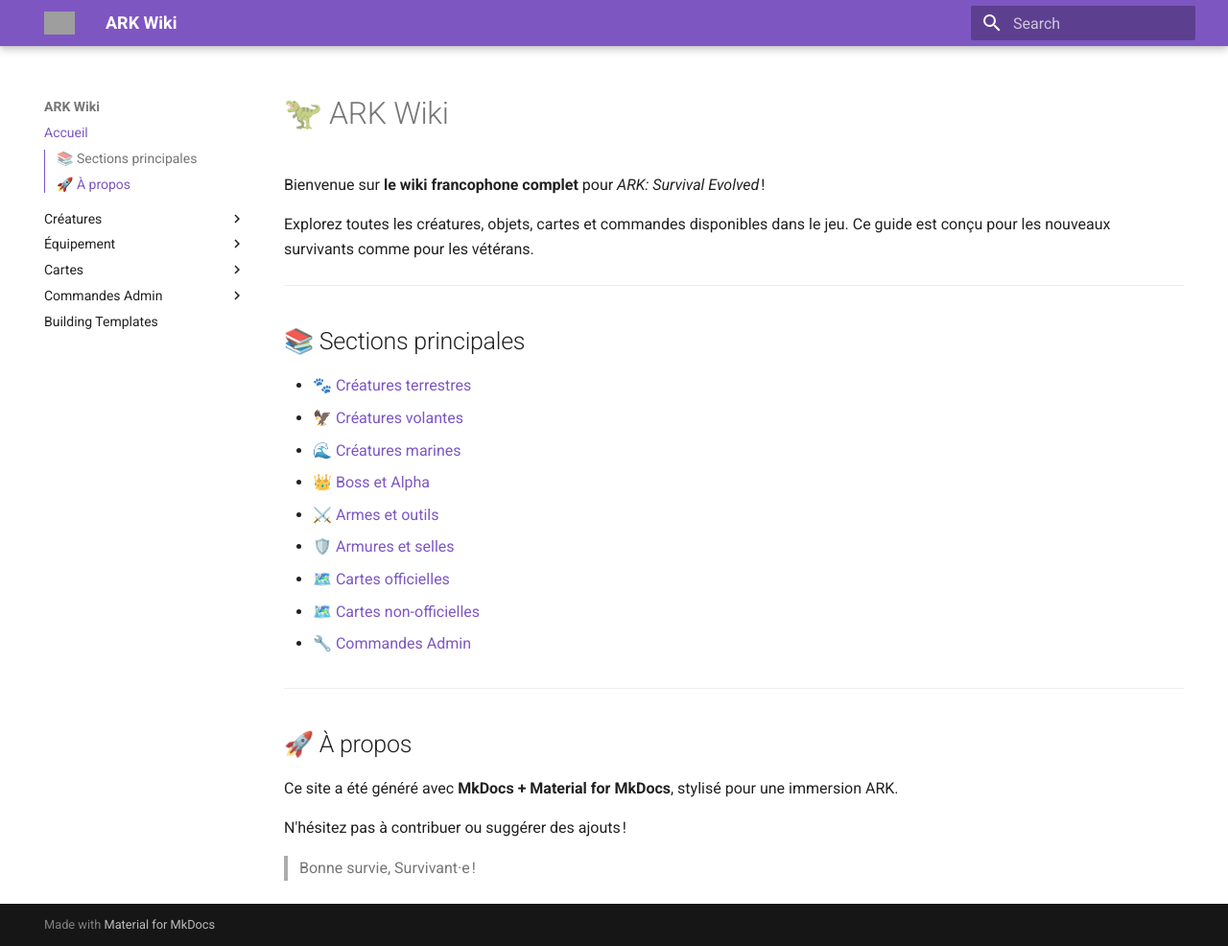
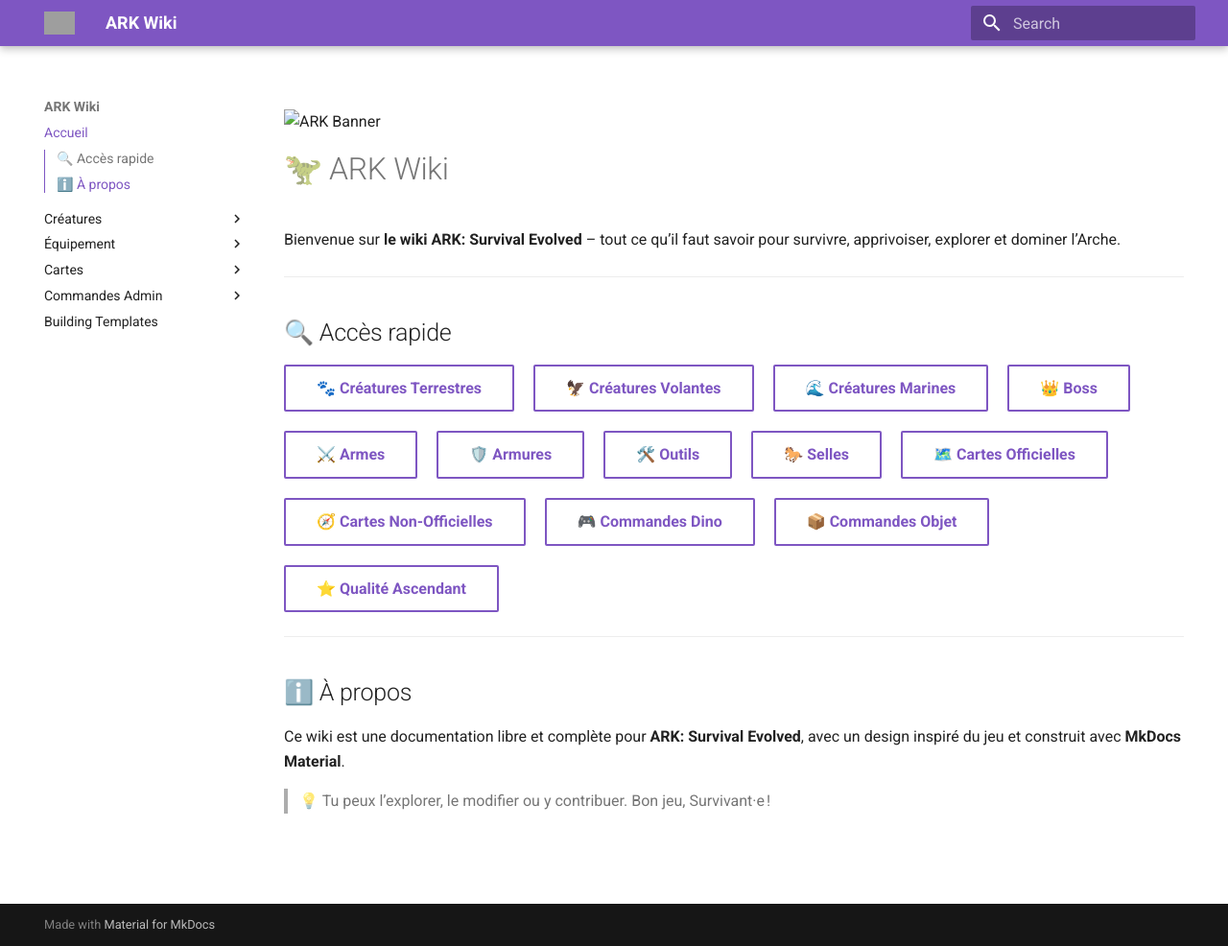
Before and after one commit to adlns/Arkwiki1.0, an MkDocs documentation site: the page built from docs/index.md, in a window 1280 px wide and 986 px high. Shown: the whole window at 96% size. Built offline with MkDocs 1.6.1 and Material for MkDocs 9.7.7, drawn with Linux system fonts in a browser that asks for light colours; grey boxes are pictures that could not be loaded.

Commit message:
Update index.md

```diff
--- a/docs/index.md
+++ b/docs/index.md
@@ -1,32 +1,38 @@
+![ARK Banner](assets/banner.jpg)
+
 # 🦖 ARK Wiki
 
-Bienvenue sur **le wiki francophone complet** pour *ARK: Survival Evolved* !
-
-Explorez toutes les créatures, objets, cartes et commandes disponibles dans le jeu. Ce guide est conçu pour les nouveaux survivants comme pour les vétérans.
+Bienvenue sur **le wiki ARK: Survival Evolved** – tout ce qu’il faut savoir pour survivre, apprivoiser, explorer et dominer l’Arche.
 
 ---
 
-## 📚 Sections principales
+## 🔍 Accès rapide
 
-- 🐾 [Créatures terrestres](creatures/terrestres.md)
-- 🦅 [Créatures volantes](creatures/volantes.md)
-- 🌊 [Créatures marines](creatures/marines.md)
-- 👑 [Boss et Alpha](creatures/boss.md)
+<div style="display: flex; flex-wrap: wrap; gap: 1rem;">
 
-- ⚔️ [Armes et outils](equipement/armes.md)
-- 🛡️ [Armures et selles](equipement/armures.md)
+<a href="creatures/terrestres.md" class="md-button">🐾 Créatures Terrestres</a>
+<a href="creatures/volantes.md" class="md-button">🦅 Créatures Volantes</a>
+<a href="creatures/marines.md" class="md-button">🌊 Créatures Marines</a>
+<a href="creatures/boss.md" class="md-button">👑 Boss</a>
 
-- 🗺️ [Cartes officielles](cartes/officielles.md)
-- 🗺️ [Cartes non-officielles](cartes/non_officielles.md)
+<a href="equipement/armes.md" class="md-button">⚔️ Armes</a>
+<a href="equipement/armures.md" class="md-button">🛡️ Armures</a>
+<a href="equipement/outils.md" class="md-button">🛠️ Outils</a>
+<a href="equipement/selles.md" class="md-button">🐎 Selles</a>
 
-- 🔧 [Commandes Admin](admin/spawn_dino.md)
+<a href="cartes/officielles.md" class="md-button">🗺️ Cartes Officielles</a>
+<a href="cartes/non_officielles.md" class="md-button">🧭 Cartes Non-Officielles</a>
+
+<a href="admin/spawn_dino.md" class="md-button">🎮 Commandes Dino</a>
+<a href="admin/spawn_item.md" class="md-button">📦 Commandes Objet</a>
+<a href="admin/ascendant_quality.md" class="md-button">⭐ Qualité Ascendant</a>
+
+</div>
 
 ---
 
-## 🚀 À propos
+## ℹ️ À propos
 
-Ce site a été généré avec **MkDocs + Material for MkDocs**, stylisé pour une immersion ARK.
+Ce wiki est une documentation libre et complète pour **ARK: Survival Evolved**, avec un design inspiré du jeu et construit avec **MkDocs Material**.
 
-N'hésitez pas à contribuer ou suggérer des ajouts !
-
-> Bonne survie, Survivant·e !
+> 💡 Tu peux l’explorer, le modifier ou y contribuer. Bon jeu, Survivant·e !
```
